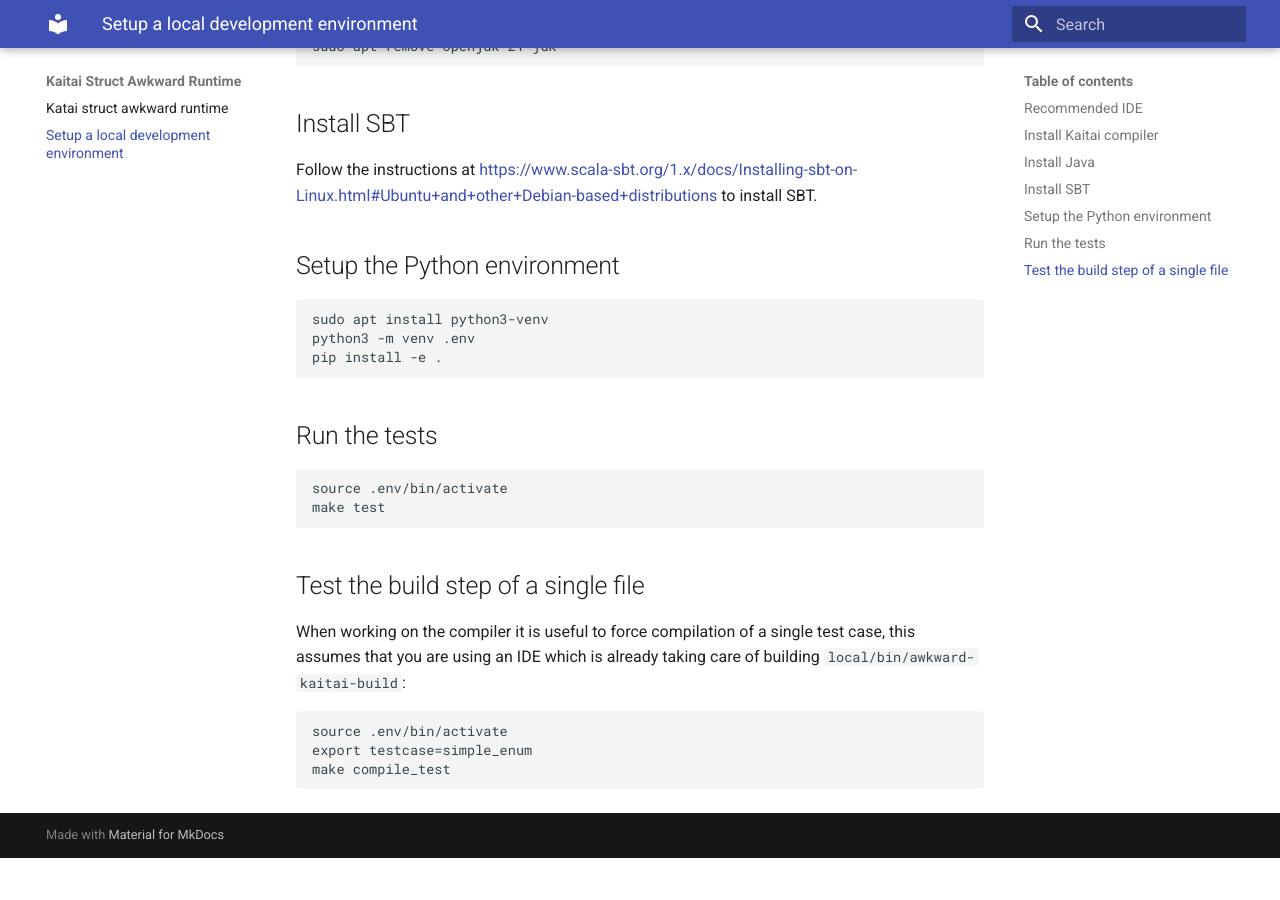
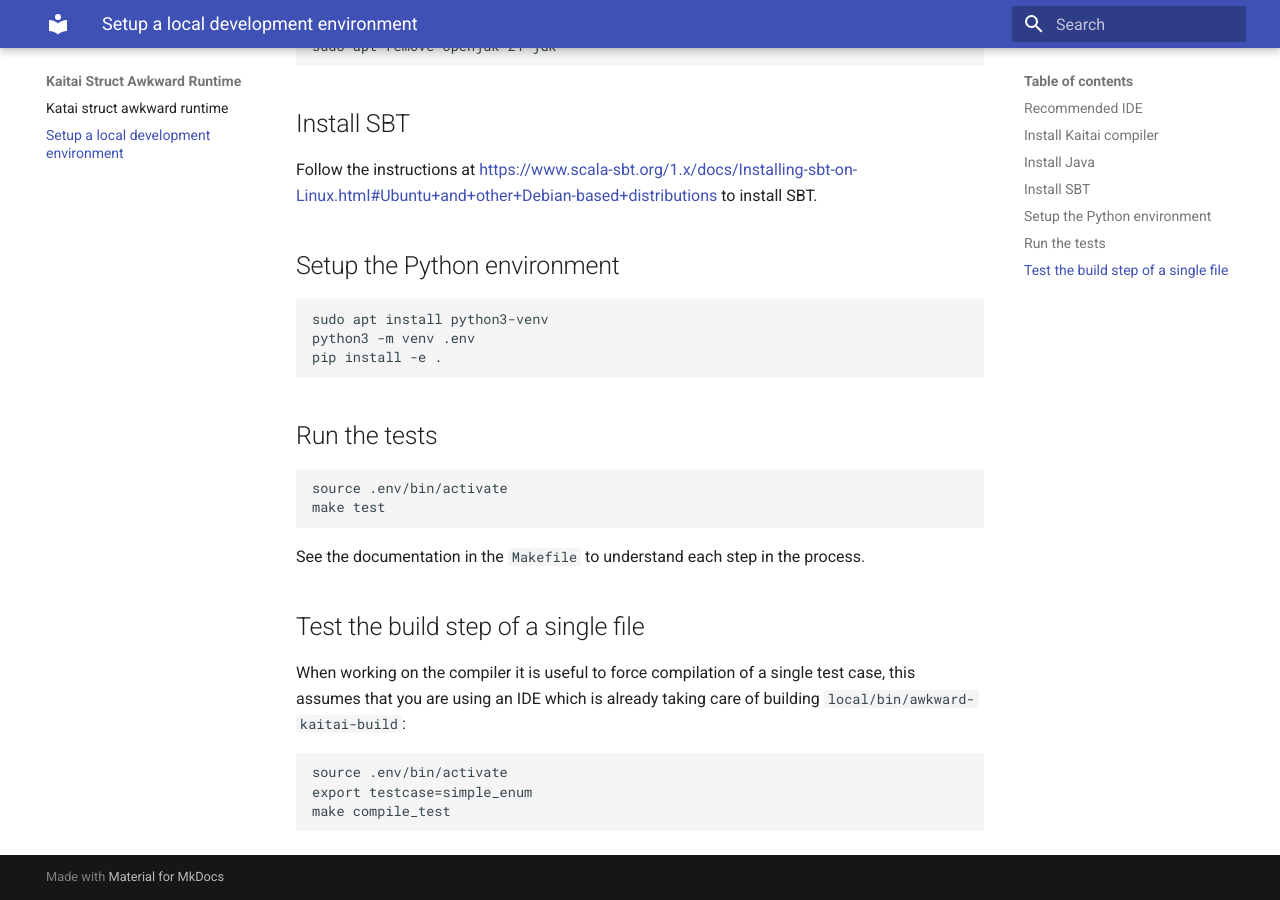
Before and after one commit to det-lab/kaitai_struct_awkward_runtime, an MkDocs documentation site: the page built from docs/development.md, in a window 1280 px wide and 900 px high, scrolled down 887 px. Built offline with MkDocs 1.6.1 and Material for MkDocs 9.7.7, drawn with Linux system fonts in a browser that asks for light colours; before the commit the page ends 1745 px from its top, so only the background shows below that.

Commit message:
doc: mention makefile

````diff
--- a/docs/development.md
+++ b/docs/development.md
@@ -52,6 +52,8 @@
 make test
 ```
 
+See the documentation in the `Makefile` to understand each step in the process.
+
 ## Test the build step of a single file
 
 When working on the compiler it is useful to force compilation of a single test case,
````
